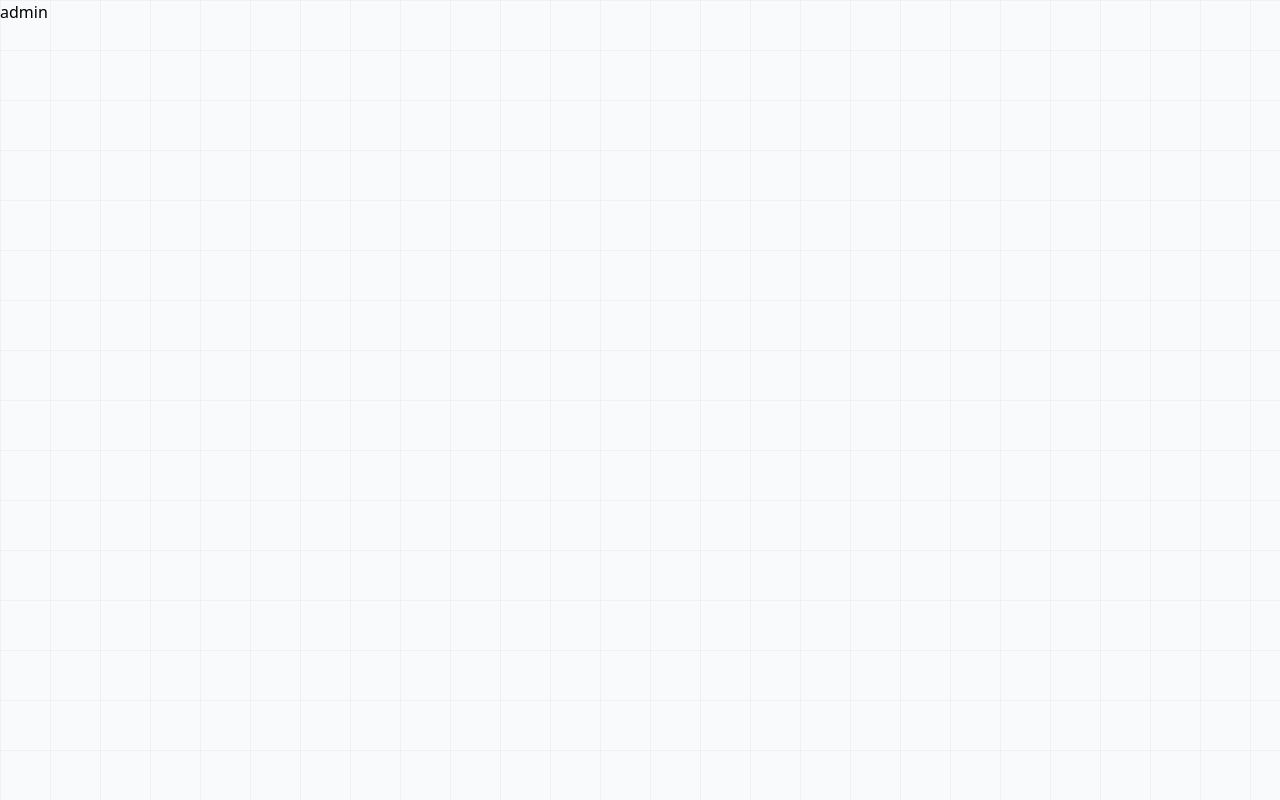
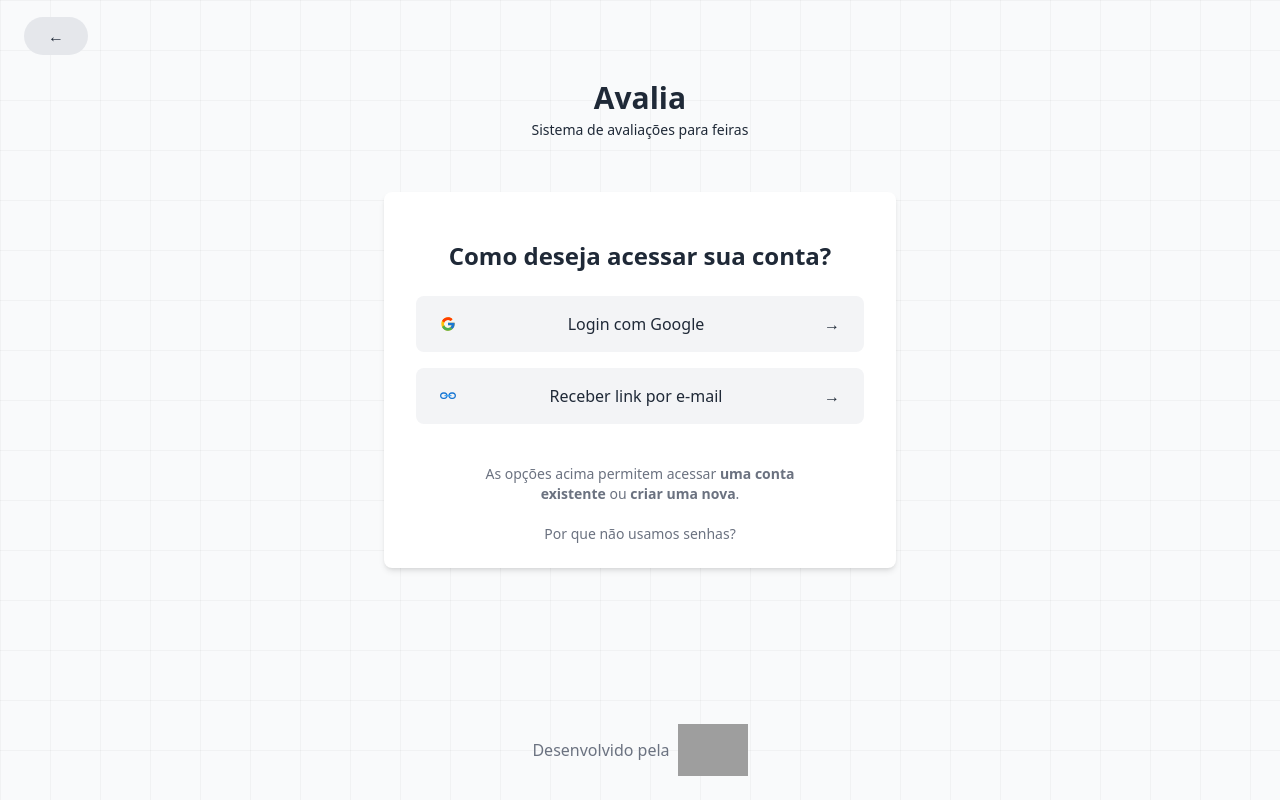
Before and after one commit to hotaydev/avalia, a Next.js app: page /admin in a window 1280 px wide. Built offline with nearby package versions, Linux system fonts and the light colour scheme; grey boxes are pictures that could not be loaded.

Commit message:
feat: login page for admins

```diff
--- a/package.json
+++ b/package.json
@@ -12,7 +12,8 @@
     "@headlessui/react": "^2.1.0",
     "next": "^14.2.4",
     "react": "^18",
-    "react-dom": "^18"
+    "react-dom": "^18",
+    "react-icons": "^5.2.1"
   },
   "devDependencies": {
     "@types/node": "^20",
--- a/src/components/Dialog/Dialog.tsx
+++ b/src/components/Dialog/Dialog.tsx
@@ -1,4 +1,4 @@
-import { Dispatch, SetStateAction, useState } from "react";
+import { Dispatch, ReactNode, SetStateAction, useState } from "react";
 import {
   Dialog,
   DialogBackdrop,
@@ -10,12 +10,12 @@ export default function DialogComponent({
   open,
   setOpen,
   title,
-  content,
+  children,
 }: {
   open: boolean;
   setOpen: Dispatch<SetStateAction<boolean>>;
   title: string;
-  content: string;
+  children?: ReactNode;
 }) {
   return (
     <Dialog className="relative z-10" open={open} onClose={setOpen}>
@@ -40,7 +40,7 @@ export default function DialogComponent({
                     {title}
                   </DialogTitle>
                   <div className="mt-2">
-                    <p className="text-sm text-gray-500">{content}</p>
+                    <p className="text-sm text-gray-500">{children}</p>
                   </div>
                 </div>
               </div>
--- a/src/pages/admin/index.tsx
+++ b/src/pages/admin/index.tsx
@@ -1,3 +1,80 @@
+import ArrowBack from "@/components/ArrowBack/ArrowBack";
+import DialogComponent from "@/components/Dialog/Dialog";
+import Footer from "@/components/Footer/Footer";
+import HeaderTitle from "@/components/HeaderTitle/HeaderTitle";
+import { useState } from "react";
+import { FcGoogle } from "react-icons/fc";
+import { FcLink } from "react-icons/fc";
+
 export default function AdminPage() {
-  return <main>admin</main>;
+  const [open, setOpen] = useState(false);
+
+  return (
+    <main className="z-10 flex flex-col items-center relative px-6 pt-20 pb-10 sm:pb-10 md:pb-14 lg:pb-20">
+      <HeaderTitle />
+      <div className="bg-white shadow-md rounded-lg px-4 pt-12 pb-6 mb-12 max-w-lg w-full">
+        <div className="text-center">
+          <h2 className="text-2xl font-semibold text-gray-800 mb-6">
+            Como deseja acessar sua conta?
+          </h2>
+          <div className="space-y-4 px-4">
+            <div
+              // onClick={() => {
+              //   push("/admin");
+              // }}
+              className="bg-gray-100 text-gray-800 rounded-lg px-6 py-4 flex items-center justify-between hover:bg-gray-200 transition-all cursor-pointer group"
+            >
+              <FcGoogle />
+              Login com Google{" "}
+              <span className="ml-2 transform group-hover:translate-x-2 transition-transform">
+                &rarr;
+              </span>
+            </div>
+            <div
+              // onClick={() => {
+              //   push("/avaliador");
+              // }}
+              className="bg-gray-100 text-gray-800 rounded-lg px-6 py-4 flex items-center justify-between hover:bg-gray-200 transition-all cursor-pointer group"
+            >
+              <FcLink />
+              Receber link por e-mail{" "}
+              <span className="ml-2 transform group-hover:translate-x-2 transition-transform">
+                &rarr;
+              </span>
+            </div>
+          </div>
+        </div>
+        <div className="text-center mt-10 font-normal text-sm text-gray-500">
+          As opções acima permitem acessar{" "}
+          <strong>
+            uma conta
+            <br />
+            existente
+          </strong>{" "}
+          ou <strong>criar uma nova</strong>.
+        </div>
+        <div
+          className="text-center mt-5 font-normal text-sm hover:underline cursor-pointer text-gray-500"
+          onClick={() => setOpen(true)}
+        >
+          Por que não usamos senhas?
+        </div>
+      </div>
+      <Footer />
+      <ArrowBack />
+      <DialogComponent
+        open={open}
+        setOpen={setOpen}
+        title="Por que não usamos senhas?"
+      >
+        A segurança de uma senha é fácil de ser burlada. Processos de
+        autorização e login sem senha passam a camada de segurança diretamente
+        para o Google ou seu e-mail.
+        <br />
+        <br />
+        Acaba sendo uma senha a menos para se lembrar e um processo de
+        autorização mais seguro.
+      </DialogComponent>
+    </main>
+  );
 }
--- a/src/pages/avaliador/index.tsx
+++ b/src/pages/avaliador/index.tsx
@@ -2,11 +2,8 @@ import ArrowBack from "@/components/ArrowBack/ArrowBack";
 import AvaliadorCode from "@/components/AvaliadorCode/AvaliadorCode";
 import Footer from "@/components/Footer/Footer";
 import HeaderTitle from "@/components/HeaderTitle/HeaderTitle";
-// import { useRouter } from "next/router";
 
 export default function Login() {
-  // const { push } = useRouter();
-
   return (
     <main className="z-10 flex flex-col items-center relative px-6 pt-20 pb-10 sm:pb-10 md:pb-14 lg:pb-20">
       <HeaderTitle />
--- a/src/pages/avaliador/registrar/index.tsx
+++ /dev/null
@@ -1,3 +0,0 @@
-export default function AvaliadorRegistroPage() {
-  return <main>registrar avaliador</main>;
-}
--- a/src/pages/index.tsx
+++ b/src/pages/index.tsx
@@ -49,12 +49,17 @@ export default function Login() {
         </div>
       </div>
       <Footer />
-      <DialogComponent
-        open={open}
-        setOpen={setOpen}
-        title="Sobre este sistema"
-        content={`O "Avalia" é um sistema criado pela Hotay para ser utilizado nas avaliações de projetos de Feiras de Iniciação Científica. O sistema é livre para qualquer um utilizar e ofere funcionalidades de orquestração de notas a avaliações dos projetos científicos apresentados. Se você quiser usar o sistema e ainda não tiver conta, basta ir para a área de administração que poderá criar uma. Se você é um avaliador, você provavelmente terá recebido um link de acessou ou um código de acesso. Com ele você pode acessar os trabalhos que irá avaliar sem precisar fazer nenhum tipo de login.`}
-      />
+      <DialogComponent open={open} setOpen={setOpen} title="Sobre este sistema">
+        O Avalia é um sistema criado pela Hotay para ser utilizado nas
+        avaliações de projetos de Feiras de Iniciação Científica. O sistema é
+        livre para qualquer um utilizar e ofere funcionalidades de orquestração
+        de notas a avaliações dos projetos científicos apresentados. Se você
+        quiser usar o sistema e ainda não tiver conta, basta ir para a área de
+        administração que poderá criar uma. Se você é um avaliador, você
+        provavelmente terá recebido um link de acessou ou um código de acesso.
+        Com ele você pode acessar os trabalhos que irá avaliar sem precisar
+        fazer nenhum tipo de login.
+      </DialogComponent>
     </main>
   );
 }
```
Also changed, not shown: 1 other file (tests, documents, lock files or other folders).
